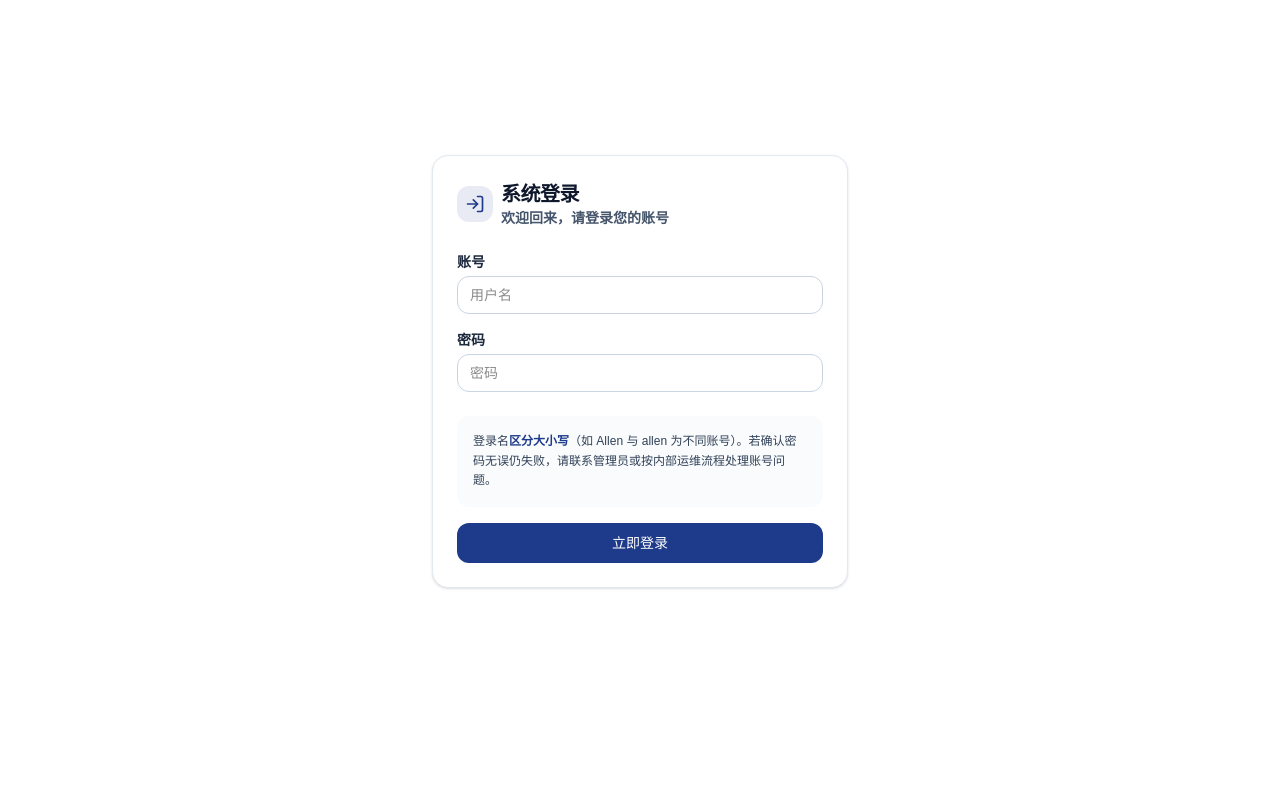
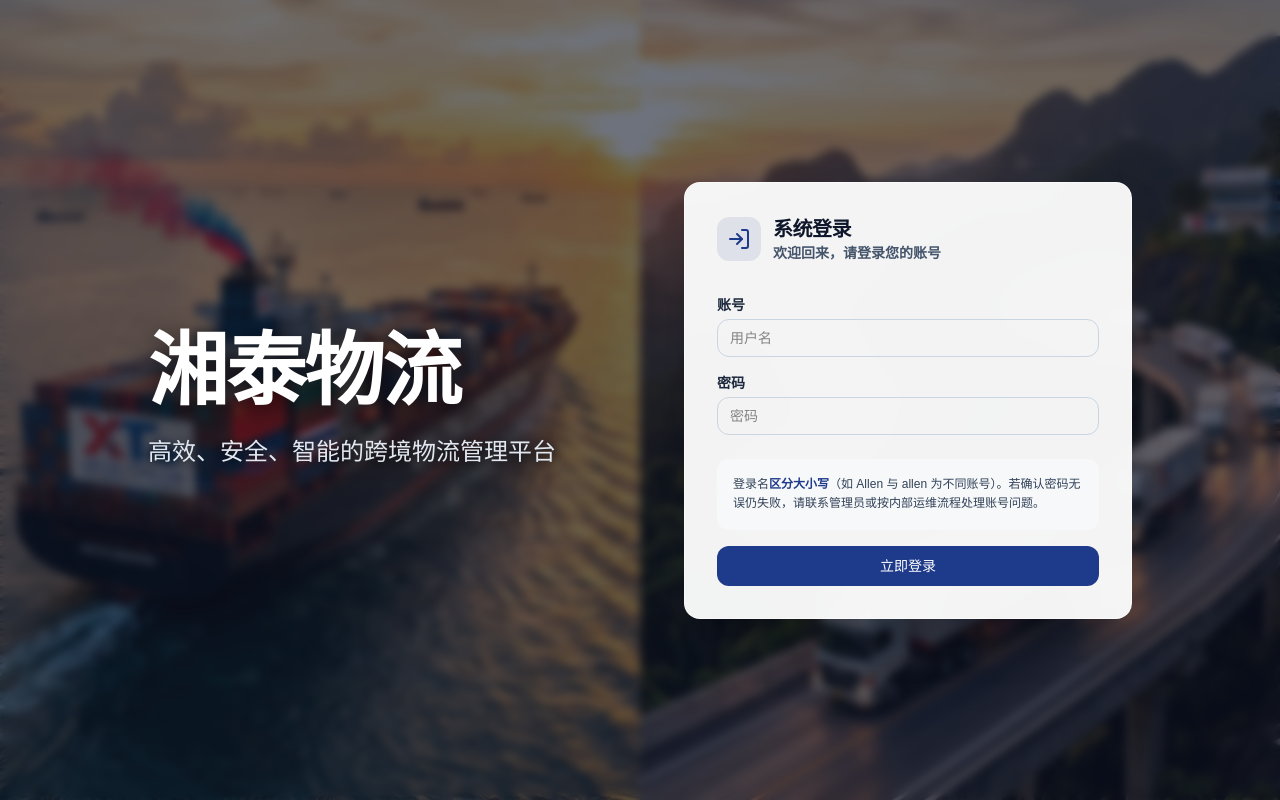
Before and after one commit to liuyujiang2005-spec/xiangtai-wlxt, a Next.js app: page /login in a window 1280 px wide. Built offline with nearby package versions, Linux system fonts and the light colour scheme.

Commit message:
fix: 恢复因冲突丢失的登录页 Hero 布局

```diff
--- a/app/login/login-form.tsx
+++ b/app/login/login-form.tsx
@@ -73,11 +73,36 @@ export function LoginForm() {
   }
 
   return (
-    <main className="mx-auto flex min-h-[calc(100vh-57px)] w-full max-w-md flex-col justify-center px-4 py-8">
-      <div className="rounded-2xl border border-slate-200 bg-white p-6 shadow-sm">
-        <div className="mb-6 flex items-center gap-2">
-          <div className="rounded-xl bg-brand/10 p-2">
-            <LogIn className="h-5 w-5 text-brand" />
+    <main className="relative mx-auto flex min-h-screen w-full flex-col items-center justify-center px-4 py-8 sm:flex-row sm:gap-16 sm:px-12 lg:gap-32">
+      {/* 动态背景图层 */}
+      <div
+        className="absolute inset-0 -z-10 bg-cover bg-center bg-no-repeat"
+        style={{ backgroundImage: "url('/login-bg.jpg')" }}
+      />
+      {/* 深色半透明遮罩层，增加 5px 模糊度与深色叠加，确保白色文字内容在任何屏幕亮度下清晰可见 */}
+      <div className="absolute inset-0 -z-10 bg-slate-900/60 backdrop-blur-[5px]" />
+
+      {/* Landing Page 独立主标题区域（左侧或上方） */}
+      <div className="mb-12 flex flex-col items-center text-center sm:mb-0 sm:items-start sm:text-left">
+        <h1
+          className="text-5xl font-black tracking-tight text-white drop-shadow-2xl sm:text-6xl md:text-7xl lg:text-[5rem]"
+          style={{ textShadow: "0 4px 24px rgba(0,0,0,0.6)" }}
+        >
+          湘泰物流
+        </h1>
+        <p
+          className="mt-6 max-w-md text-lg font-medium text-slate-200 drop-shadow-lg sm:text-xl lg:text-2xl"
+          style={{ textShadow: "0 2px 12px rgba(0,0,0,0.6)" }}
+        >
+          高效、安全、智能的跨境物流管理平台
+        </p>
+      </div>
+
+      {/* 毛玻璃卡片效果 (Glassmorphism) - 提高背景不透明度确保文字清晰 */}
+      <div className="relative z-10 w-full max-w-md shrink-0 rounded-2xl border border-white/60 bg-white/95 p-8 shadow-2xl backdrop-blur-xl">
+        <div className="mb-8 flex items-center gap-3">
+          <div className="rounded-xl bg-brand/10 p-2.5">
+            <LogIn className="h-6 w-6 text-brand" />
           </div>
           <div>
             <h2 className="text-xl font-extrabold tracking-tight text-slate-900">系统登录</h2>
```
